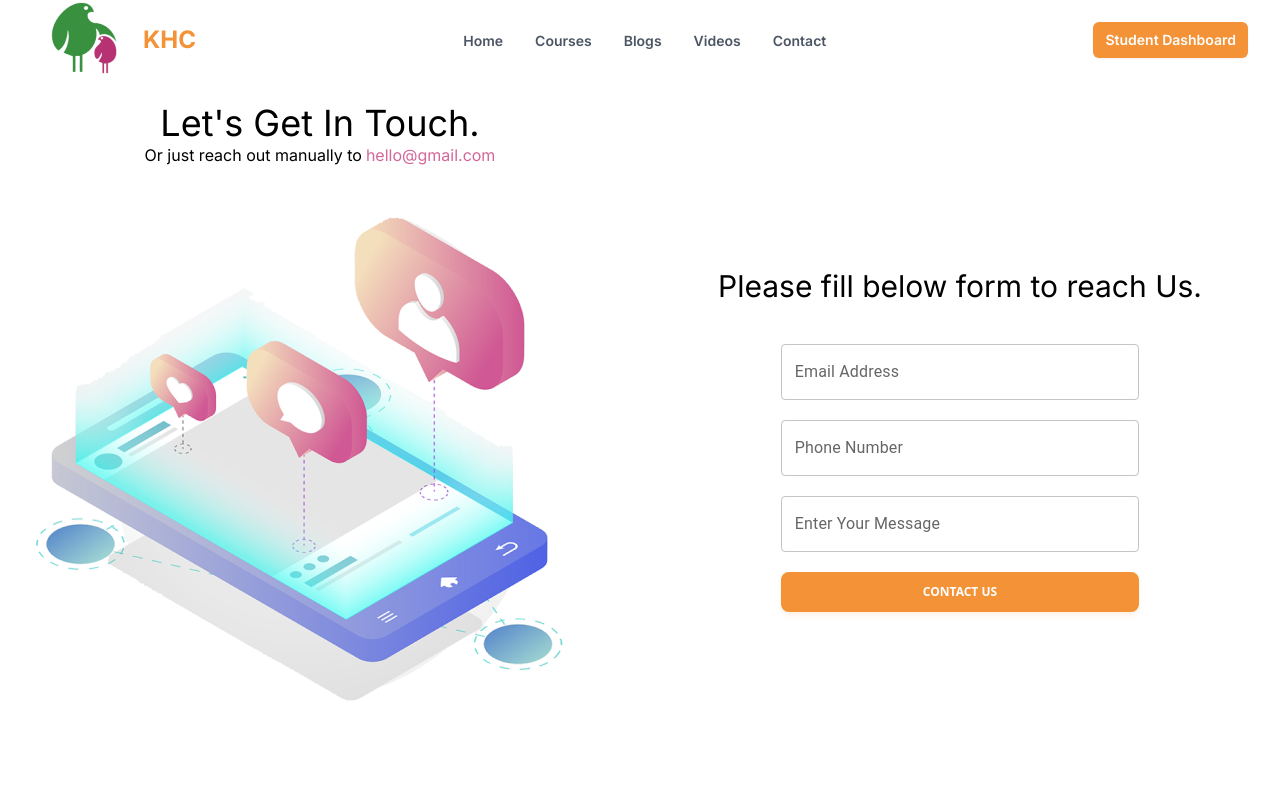
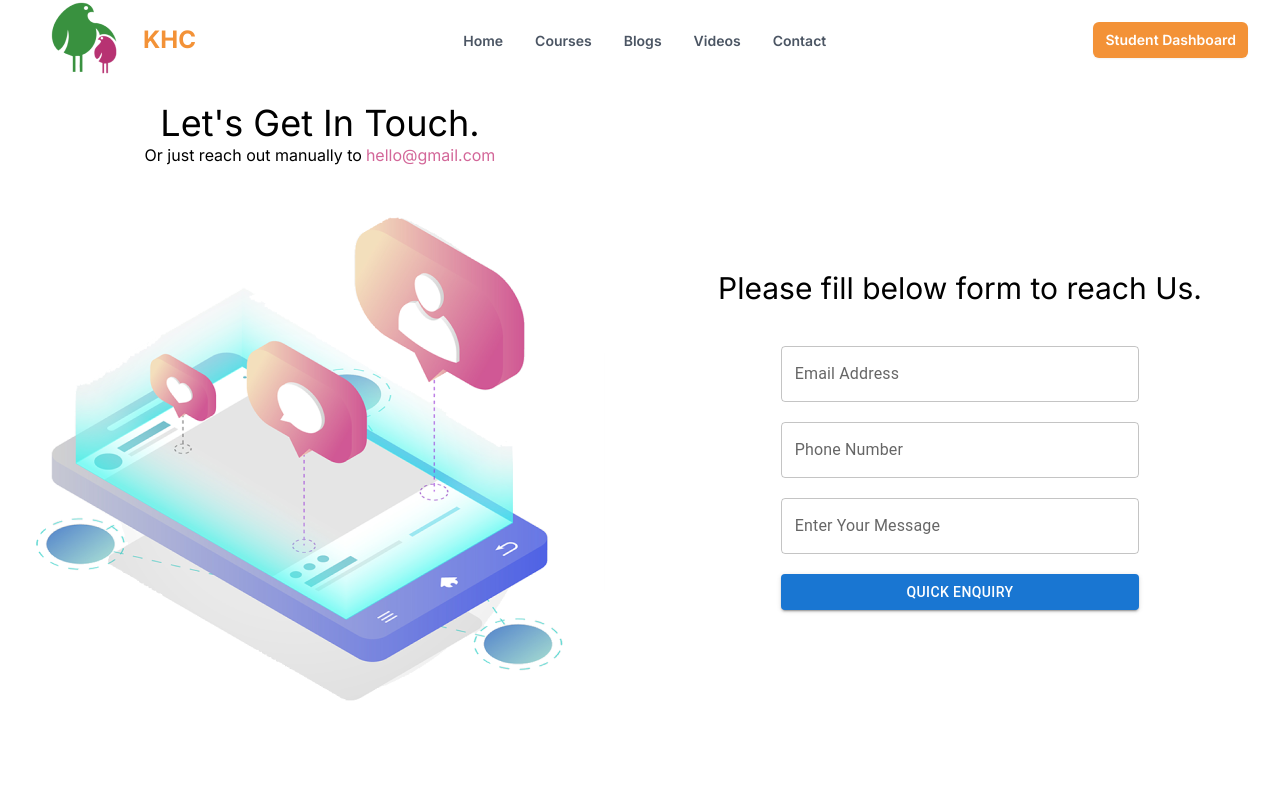
Before and after one commit to sudoarchie/frontend_khc, a Next.js app: page /contact in a window 1280 px wide. Shown: the top 800 px of the page. Built offline with nearby package versions, Linux system fonts and the light colour scheme.

Commit message:
✨ New feature contact page api integration

```diff
--- a/app/contact/page.tsx
+++ b/app/contact/page.tsx
@@ -1,9 +1,39 @@
+"use client";
 import img from "@/public/contact.png";
 import Image from "next/image";
+import { useForm } from "react-hook-form";
+
+import axios from "axios";
+import { useMutation } from "@tanstack/react-query";
 // import { InputField } from "../components/Inputfield";
-import { TextField } from "@mui/material";
+import { Button, TextField } from "@mui/material";
 import { PrimaryButton } from "../components/PrimaryButton";
+interface FormData {
+  phoneNumber: string;
+  message: string;
+  email: string;
+}
 export default function Contact() {
+  const {
+    register,
+    handleSubmit,
+    formState: { errors },
+    reset,
+  } = useForm<FormData>();
+  const mutation = useMutation({
+    mutationFn: (data: FormData) => {
+      return axios.post(`${process.env.NEXT_PUBLIC_BASE_URL}/enquiry`, {
+        email: data.email,
+        mobileNo: data.phoneNumber,
+        message: data.message,
+      });
+    },
+    onSuccess: () => {
+      reset();
+    },
+  });
+  const onSubmit = handleSubmit((data) => mutation.mutate(data));
+
   return (
     <div className="flex">
       <div className="w-1/2 flex flex-col justify-center items-center h-[90vh]">
@@ -17,6 +47,10 @@ export default function Contact() {
       <div className="w-1/2 flex flex-col justify-center items-center">
         <h1 className="text-3xl">Please fill below form to reach Us.</h1>
         <div className="flex flex-col max-w-[600px] w-[70%] gap-5 mt-10 justify-center items-center">
+          <form
+            onSubmit={onSubmit}
+            className="flex flex-col gap-5 w-full justify-center items-center"
+          >
             <TextField
               id="outlined-basic"
               variant="outlined"
@@ -24,6 +58,9 @@ export default function Contact() {
               placeholder="Enter your Email Address"
               className="w-full sm:w-[80%] mx-auto sm:mx-0"
               type="text"
+              {...register("email", { required: "Email is required" })}
+              error={!!errors.email}
+              helperText={errors.email ? "Email is required" : ""}
             ></TextField>
             <TextField
               id="outlined-basic"
@@ -32,6 +69,11 @@ export default function Contact() {
               placeholder="Enter your Phone Number"
               className="w-full sm:w-[80%] mx-auto sm:mx-0"
               type="number"
+              {...register("phoneNumber", {
+                required: "Phone number is required",
+              })}
+              error={!!errors.phoneNumber}
+              helperText={errors.phoneNumber ? "Phone number is required" : ""}
             ></TextField>
             <TextField
               id="outlined-multiline-flexible"
@@ -39,11 +81,19 @@ export default function Contact() {
               multiline
               className="w-full sm:w-[80%] mx-auto sm:mx-0"
               maxRows={4}
+              {...register("message", { required: "Message is required" })}
+              error={!!errors.message}
+              helperText={errors.message ? "Message is required" : ""}
             />
-          <PrimaryButton
-            Name={"Contact Us"}
-            className="w-full sm:w-[80%] mx-auto sm:mx-0"
-          ></PrimaryButton>
+            <Button
+              variant="contained"
+              className="w-full sm:w-[80%] mt-5 mx-auto sm:mx-0 bg-primary"
+              type="submit"
+              disabled={mutation.isPending}
+            >
+              {mutation.isPending ? "Sending..." : "Quick Enquiry"}
+            </Button>
+          </form>
         </div>
       </div>
     </div>
```
Lines whose indentation alone changed are shown as unchanged.
